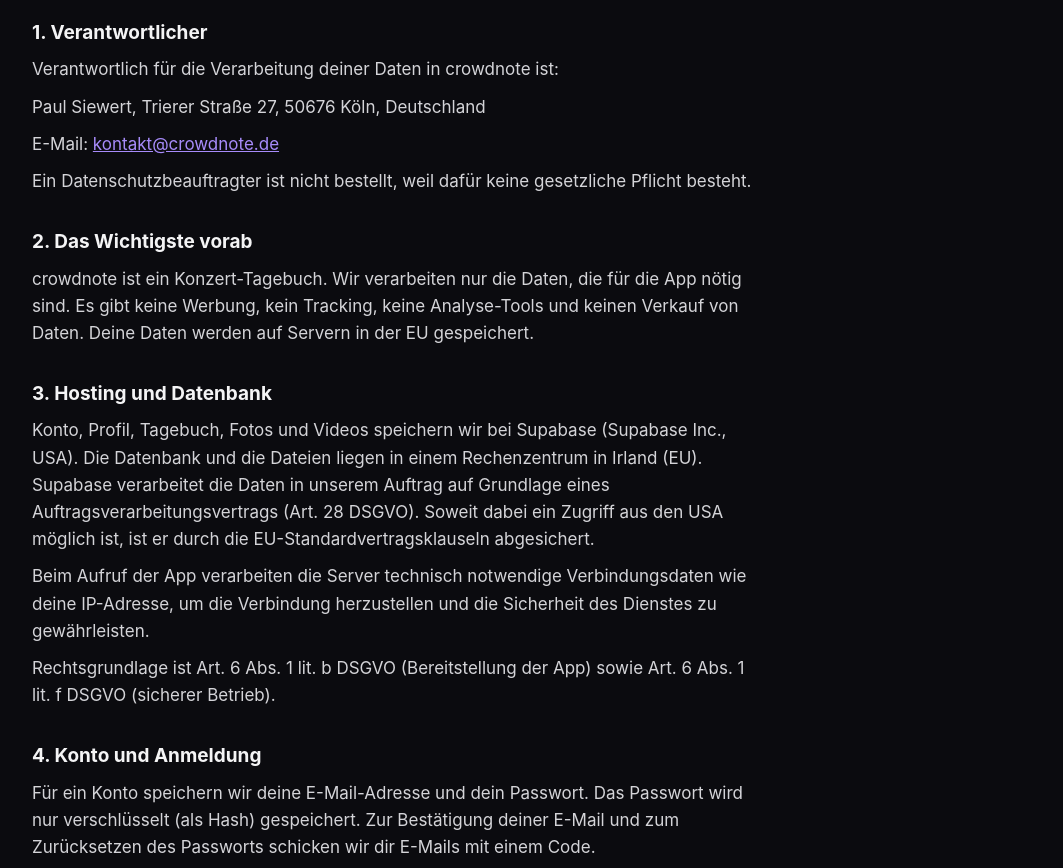
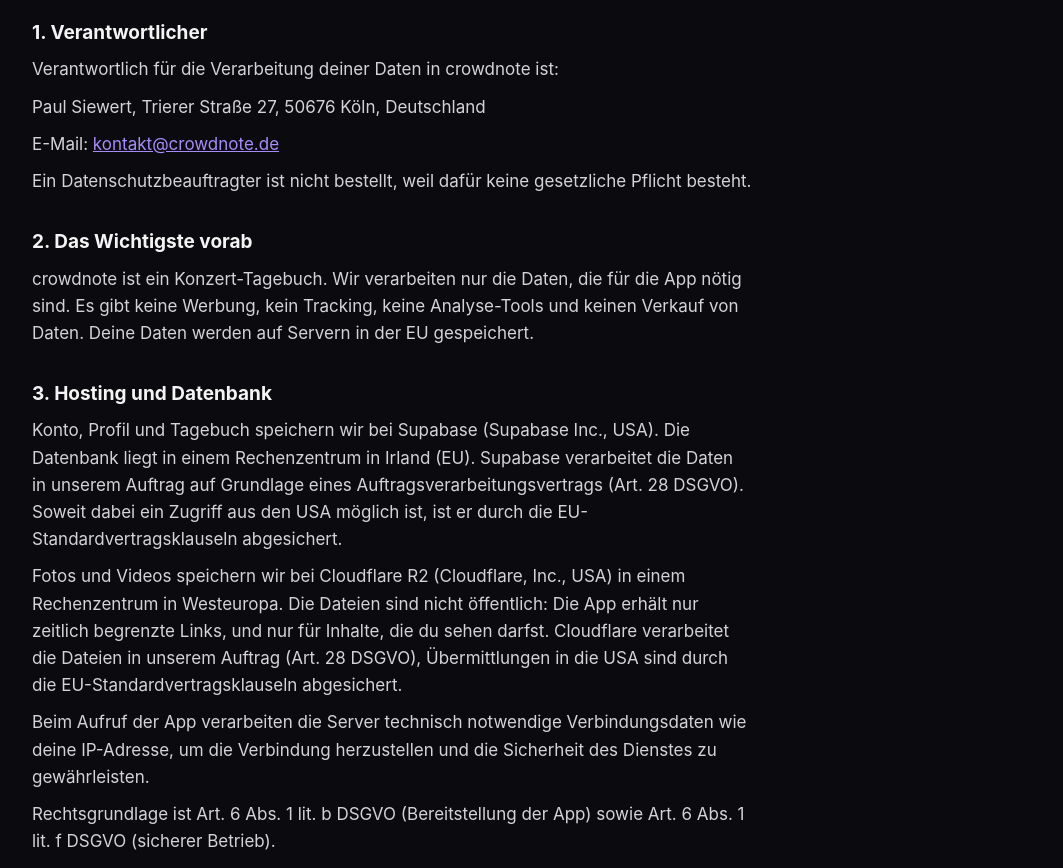
Before and after one commit to GitRingo/crowdnote-website, a plain HTML site: page datenschutz/index.html in a window 1280 px wide. Shown: the part 191-1059 px from the top of the page, without its empty margins (108-1171 px from the left). Drawn offline with Linux system fonts and the light colour scheme.

Commit message:
📝 docs: privacy text names Cloudflare R2 for photos and videos
Co-Authored-By: Claude Opus 5.5 <noreply@anthropic.com>

```diff
--- a/datenschutz/index.html
+++ b/datenschutz/index.html
@@ -23,7 +23,8 @@
 <h2>2. Das Wichtigste vorab</h2>
 <p>crowdnote ist ein Konzert-Tagebuch. Wir verarbeiten nur die Daten, die für die App nötig sind. Es gibt keine Werbung, kein Tracking, keine Analyse-Tools und keinen Verkauf von Daten. Deine Daten werden auf Servern in der EU gespeichert.</p>
 <h2>3. Hosting und Datenbank</h2>
-<p>Konto, Profil, Tagebuch, Fotos und Videos speichern wir bei Supabase (Supabase Inc., USA). Die Datenbank und die Dateien liegen in einem Rechenzentrum in Irland (EU). Supabase verarbeitet die Daten in unserem Auftrag auf Grundlage eines Auftragsverarbeitungsvertrags (Art. 28 DSGVO). Soweit dabei ein Zugriff aus den USA möglich ist, ist er durch die EU-Standardvertragsklauseln abgesichert.</p>
+<p>Konto, Profil und Tagebuch speichern wir bei Supabase (Supabase Inc., USA). Die Datenbank liegt in einem Rechenzentrum in Irland (EU). Supabase verarbeitet die Daten in unserem Auftrag auf Grundlage eines Auftragsverarbeitungsvertrags (Art. 28 DSGVO). Soweit dabei ein Zugriff aus den USA möglich ist, ist er durch die EU-Standardvertragsklauseln abgesichert.</p>
+<p>Fotos und Videos speichern wir bei Cloudflare R2 (Cloudflare, Inc., USA) in einem Rechenzentrum in Westeuropa. Die Dateien sind nicht öffentlich: Die App erhält nur zeitlich begrenzte Links, und nur für Inhalte, die du sehen darfst. Cloudflare verarbeitet die Dateien in unserem Auftrag (Art. 28 DSGVO), Übermittlungen in die USA sind durch die EU-Standardvertragsklauseln abgesichert.</p>
 <p>Beim Aufruf der App verarbeiten die Server technisch notwendige Verbindungsdaten wie deine IP-Adresse, um die Verbindung herzustellen und die Sicherheit des Dienstes zu gewährleisten.</p>
 <p>Rechtsgrundlage ist Art. 6 Abs. 1 lit. b DSGVO (Bereitstellung der App) sowie Art. 6 Abs. 1 lit. f DSGVO (sicherer Betrieb).</p>
 <h2>4. Konto und Anmeldung</h2>
```
